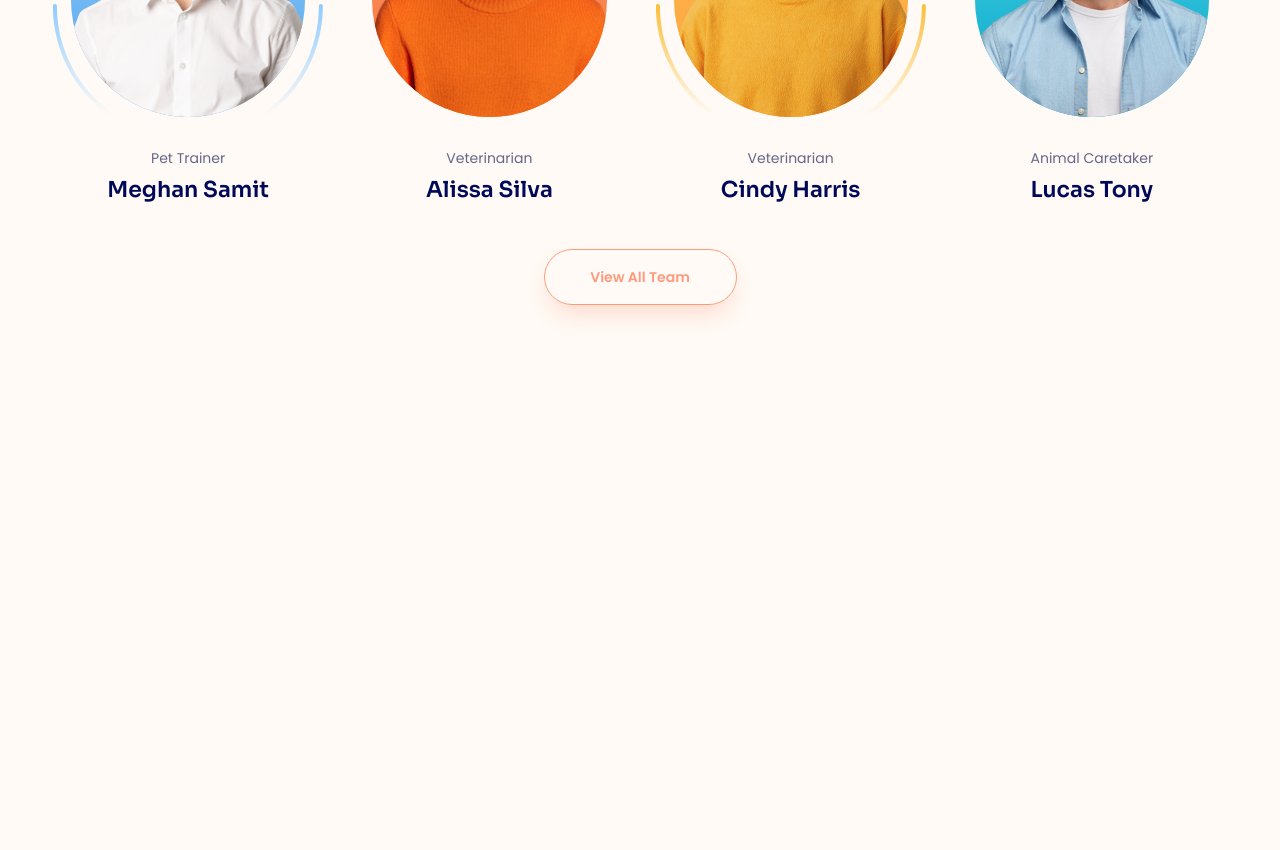
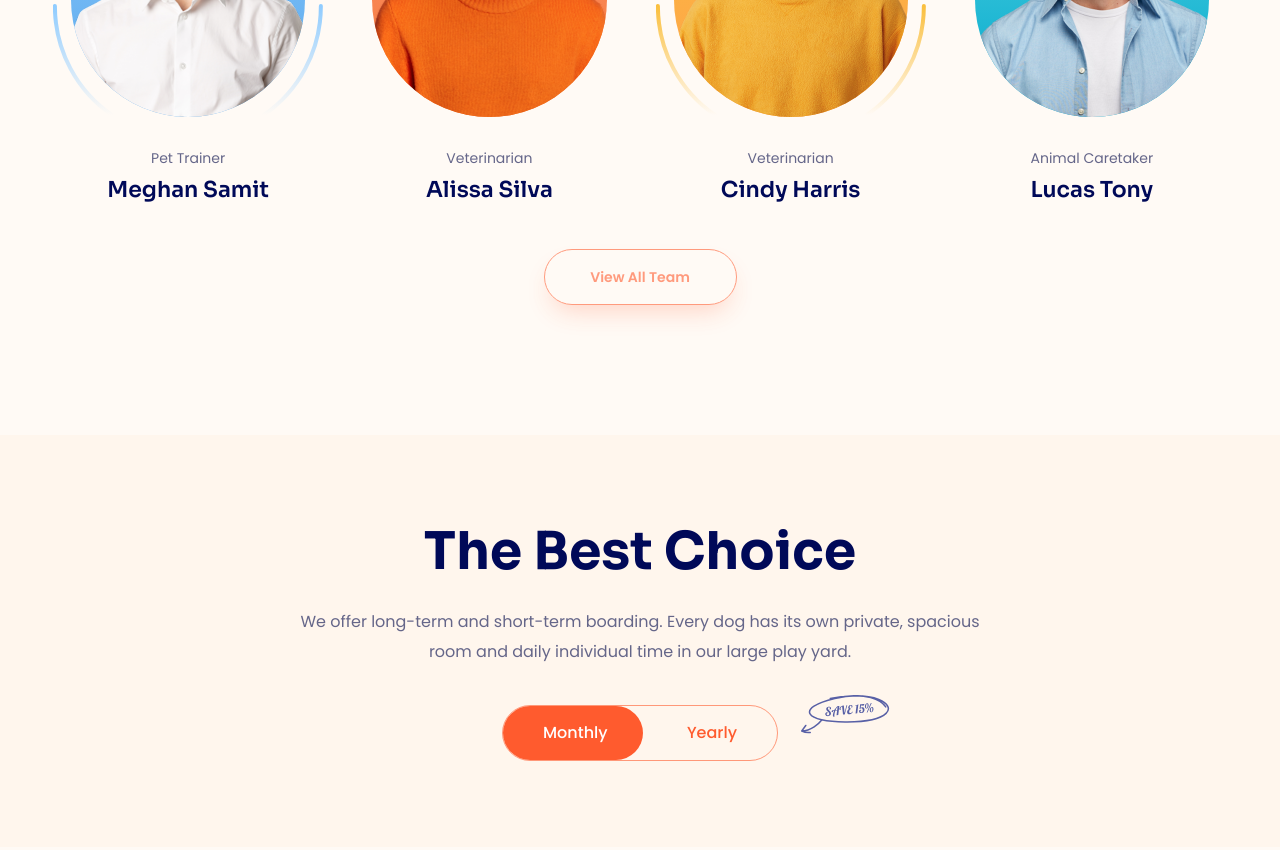
Before and after one commit to albatka123/Lucy-website-design, a plain HTML site: page index.html in a window 1280 px wide. Shown: the part 3788-4638 px from the top of the page. Drawn offline with Linux system fonts and the light colour scheme.

Commit message:
Pricing Design_01

```diff
--- a/assets/css/styles.css
+++ b/assets/css/styles.css
@@ -808,3 +808,84 @@ a {
 .staff__cta {
     min-width: 193px;
 }
+/* ================ PRICING ================== */
+.pricing {
+    background: #fff6ed;
+    padding: 86px 0;
+}
+
+.pricing__heading,
+.pricing__desc {
+    text-align: center;
+}
+
+.pricing__desc {
+    width: 709px;
+    margin-left: auto;
+    margin-right: auto;
+}
+
+.pricing__switch-wrap {
+    margin-top: 38px;
+    display: flex;
+    justify-content: center;
+}
+
+.pricing__switch-label {
+    position: relative;
+    display: flex;
+    align-items: center;
+    justify-content: space-between;
+    width: 276px;
+    height: 56px;
+    padding: 0 40px;
+    border-radius: 99px;
+    border: 1px solid #ff5b2e99;
+    user-select: none;
+    cursor: pointer;
+}
+
+.pricing__switch-label::before {
+    content: "";
+    position: absolute;
+    top: 0;
+    left: 0;
+    width: 140px;
+    height: 100%;
+    background: #ff5b2e;
+    border-radius: inherit;
+}
+
+.pricing__switch-value {
+    color: #fff;
+    font-size: 1.6rem;
+    font-weight: 500;
+    line-height: 1;
+    position: relative;
+    z-index: 1;
+}
+
+.pricing__switch-input:checked + .pricing__switch-label::before {
+    left: initial;
+    right: 0;
+    width: 131px;
+}
+
+.pricing__switch-input:not(:checked)
+    + .pricing__switch-label
+    .pricing__switch-value:nth-of-type(2),
+.pricing__switch-input:checked
+    + .pricing__switch-label
+    .pricing__switch-value:nth-of-type(1) {
+    color: #ff5b2e;
+}
+
+.pricing__switch-inner {
+    position: relative;
+}
+
+.pricing__sale--off {
+    position: absolute;
+    top: -10px;
+    right: -112px;
+}
--- a/index.html
+++ b/index.html
@@ -596,6 +596,49 @@
                 </div>
             </section>
             <!-- Pricing -->
+            <section class="pricing">
+                <div class="container">
+                    <h2 class="section__heading pricing__heading">
+                        The Best Choice
+                    </h2>
+                    <p class="section__desc pricing__desc">
+                        We offer long-term and short-term boarding. Every dog
+                        has its own private, spacious room and daily individual
+                        time in our large play yard.
+                    </p>
+                    <div class="pricing__switch-wrap">
+                        <div class="pricing__switch-inner">
+                            <!-- switch -->
+                            <div class="pricing__switch">
+                                <input
+                                    type="checkbox"
+                                    name=""
+                                    id="pricing-switch"
+                                    class="pricing__switch-input"
+                                    hidden
+                                />
+                                <label
+                                    for="pricing-switch"
+                                    class="pricing__switch-label"
+                                >
+                                    <span class="pricing__switch-value">
+                                        Monthly
+                                    </span>
+                                    <span class="pricing__switch-value">
+                                        Yearly
+                                    </span>
+                                </label>
+                            </div>
+                            <!-- Sale off -->
+                            <img
+                                src="./assets/img/pricing-sale-off.svg"
+                                alt=""
+                                class="pricing__sale--off"
+                            />
+                        </div>
+                    </div>
+                </div>
+            </section>
         </main>
     </body>
 </html>
```
Also changed, not shown: assets/img/pricing-sale-off.svg (added).
